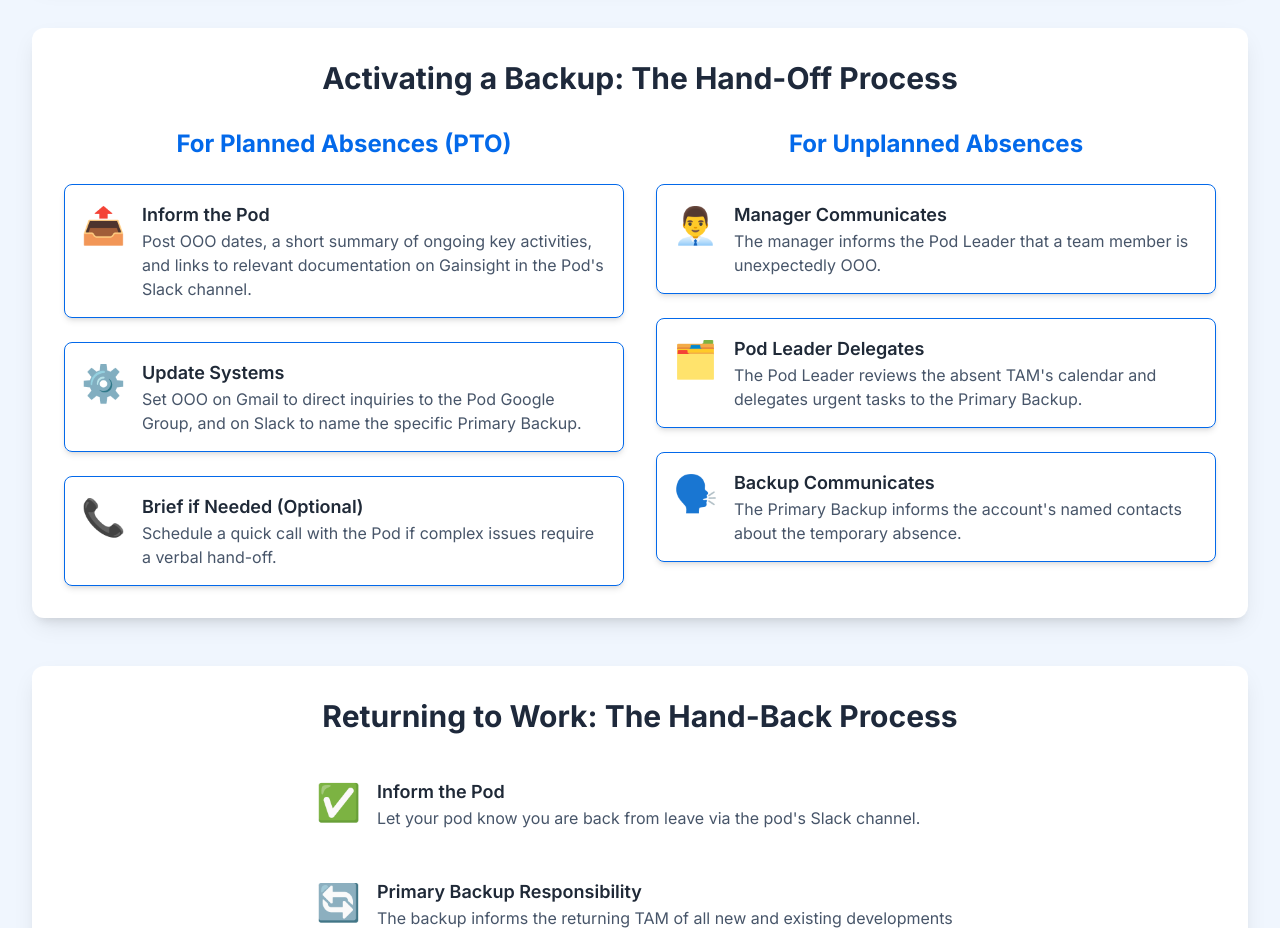
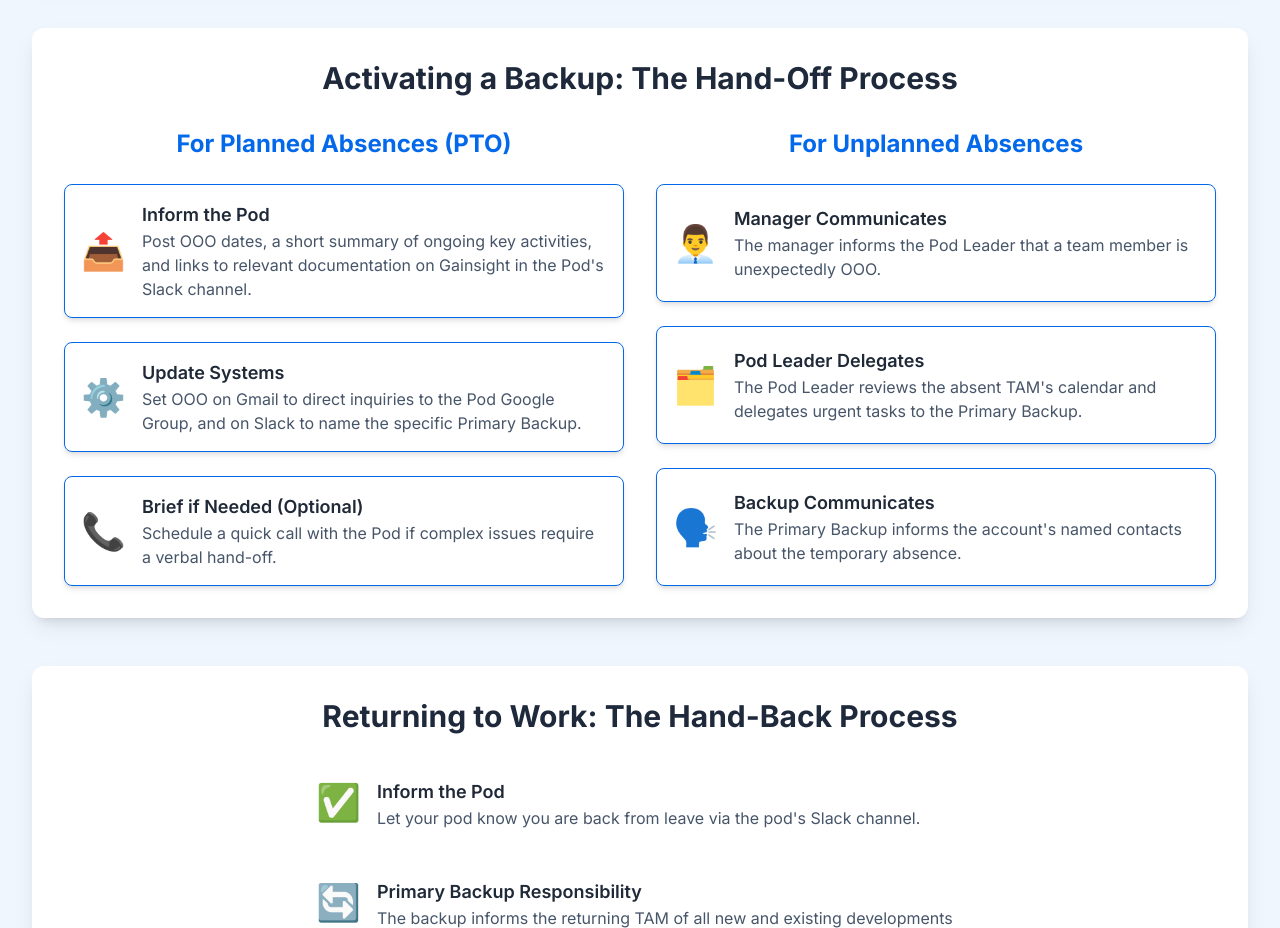
Before and after one commit to Pranavshah91/Pranavshah91.github.io, a plain HTML site: page POD_Engagement_Rules.html in a window 1280 px wide. Shown: the part 1420-2348 px from the top of the page. Drawn offline with nearby package versions, Linux system fonts and the light colour scheme.

Commit message:
Update POD_Engagement_Rules.html

```diff
--- a/POD_Engagement_Rules.html
+++ b/POD_Engagement_Rules.html
@@ -138,25 +138,26 @@
         <section id="handoff" class="slide">
              <h2 class="text-3xl font-bold text-center mb-8 text-slate-800">Activating a Backup: The Hand-Off Process</h2>
              <div class="grid grid-cols-1 md:grid-cols-2 gap-8">
-                <div>
+                <!-- Planned Absences Column -->
+                <div class="flex flex-col">
                     <h3 class="text-2xl font-bold mb-6 text-center text-[#0369EA]">For Planned Absences (PTO)</h3>
-                    <div class="space-y-6">
-                        <div class="flex items-start space-x-4 p-4 rounded-lg shadow-md border border-[#0369EA] animated-box">
-                            <div class="text-4xl text-[#0369EA] pt-1">📤</div>
+                    <div class="space-y-6 flex flex-col flex-grow">
+                        <div class="flex items-center space-x-4 p-4 rounded-lg shadow-md border border-[#0369EA] animated-box flex-grow">
+                            <div class="text-4xl text-[#0369EA] flex-shrink-0">📤</div>
                             <div>
                                 <h4 class="font-semibold text-lg">Inform the Pod</h4>
                                 <p class="text-slate-600">Post OOO dates, a short summary of ongoing key activities, and links to relevant documentation on Gainsight in the Pod's Slack channel.</p>
                             </div>
                         </div>
-                        <div class="flex items-start space-x-4 p-4 rounded-lg shadow-md border border-[#0369EA] animated-box">
-                            <div class="text-4xl text-[#0369EA] pt-1">⚙️</div>
+                        <div class="flex items-center space-x-4 p-4 rounded-lg shadow-md border border-[#0369EA] animated-box flex-grow">
+                            <div class="text-4xl text-[#0369EA] flex-shrink-0">⚙️</div>
                             <div>
                                 <h4 class="font-semibold text-lg">Update Systems</h4>
                                 <p class="text-slate-600">Set OOO on Gmail to direct inquiries to the Pod Google Group, and on Slack to name the specific Primary Backup.</p>
                             </div>
                         </div>
-                        <div class="flex items-start space-x-4 p-4 rounded-lg shadow-md border border-[#0369EA] animated-box">
-                            <div class="text-4xl text-[#0369EA] pt-1">📞</div>
+                        <div class="flex items-center space-x-4 p-4 rounded-lg shadow-md border border-[#0369EA] animated-box flex-grow">
+                            <div class="text-4xl text-[#0369EA] flex-shrink-0">📞</div>
                             <div>
                                 <h4 class="font-semibold text-lg">Brief if Needed (Optional)</h4>
                                 <p class="text-slate-600">Schedule a quick call with the Pod if complex issues require a verbal hand-off.</p>
@@ -164,25 +165,26 @@
                         </div>
                     </div>
                 </div>
-                <div>
+                <!-- Unplanned Absences Column -->
+                <div class="flex flex-col">
                     <h3 class="text-2xl font-bold mb-6 text-center text-[#0369EA]">For Unplanned Absences</h3>
-                    <div class="space-y-6">
-                        <div class="flex items-start space-x-4 p-4 rounded-lg shadow-md border border-[#0369EA] animated-box">
-                            <div class="text-4xl text-[#0369EA] pt-1">👨‍💼</div>
+                    <div class="space-y-6 flex flex-col flex-grow">
+                        <div class="flex items-center space-x-4 p-4 rounded-lg shadow-md border border-[#0369EA] animated-box flex-grow">
+                            <div class="text-4xl text-[#0369EA] flex-shrink-0">👨‍💼</div>
                             <div>
                                 <h4 class="font-semibold text-lg">Manager Communicates</h4>
                                 <p class="text-slate-600">The manager informs the Pod Leader that a team member is unexpectedly OOO.</p>
                             </div>
                         </div>
-                        <div class="flex items-start space-x-4 p-4 rounded-lg shadow-md border border-[#0369EA] animated-box">
-                            <div class="text-4xl text-[#0369EA] pt-1">🗂️</div>
+                        <div class="flex items-center space-x-4 p-4 rounded-lg shadow-md border border-[#0369EA] animated-box flex-grow">
+                            <div class="text-4xl text-[#0369EA] flex-shrink-0">🗂️</div>
                             <div>
                                 <h4 class="font-semibold text-lg">Pod Leader Delegates</h4>
                                 <p class="text-slate-600">The Pod Leader reviews the absent TAM's calendar and delegates urgent tasks to the Primary Backup.</p>
                             </div>
                         </div>
-                        <div class="flex items-start space-x-4 p-4 rounded-lg shadow-md border border-[#0369EA] animated-box">
-                            <div class="text-4xl text-[#0369EA] pt-1">🗣️</div>
+                        <div class="flex items-center space-x-4 p-4 rounded-lg shadow-md border border-[#0369EA] animated-box flex-grow">
+                            <div class="text-4xl text-[#0369EA] flex-shrink-0">🗣️</div>
                             <div>
                                 <h4 class="font-semibold text-lg">Backup Communicates</h4>
                                 <p class="text-slate-600">The Primary Backup informs the account's named contacts about the temporary absence.</p>
```
